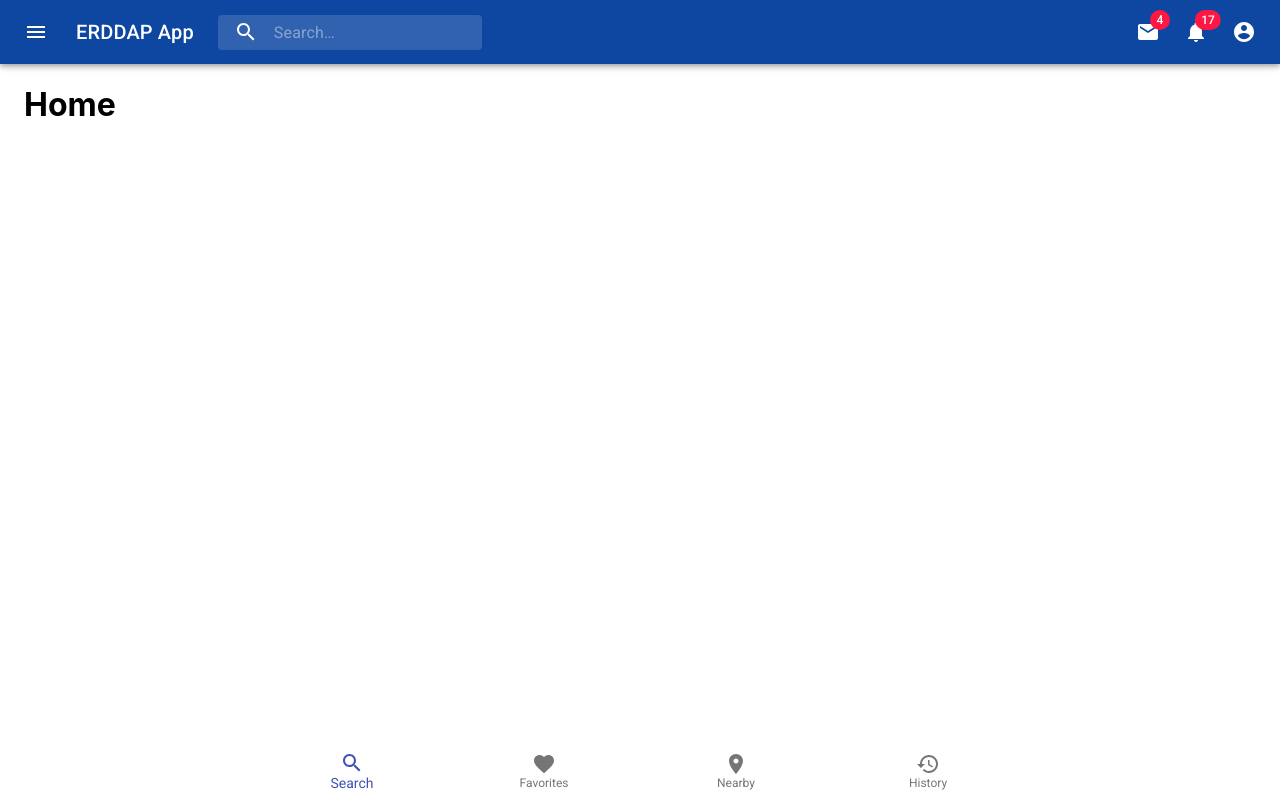
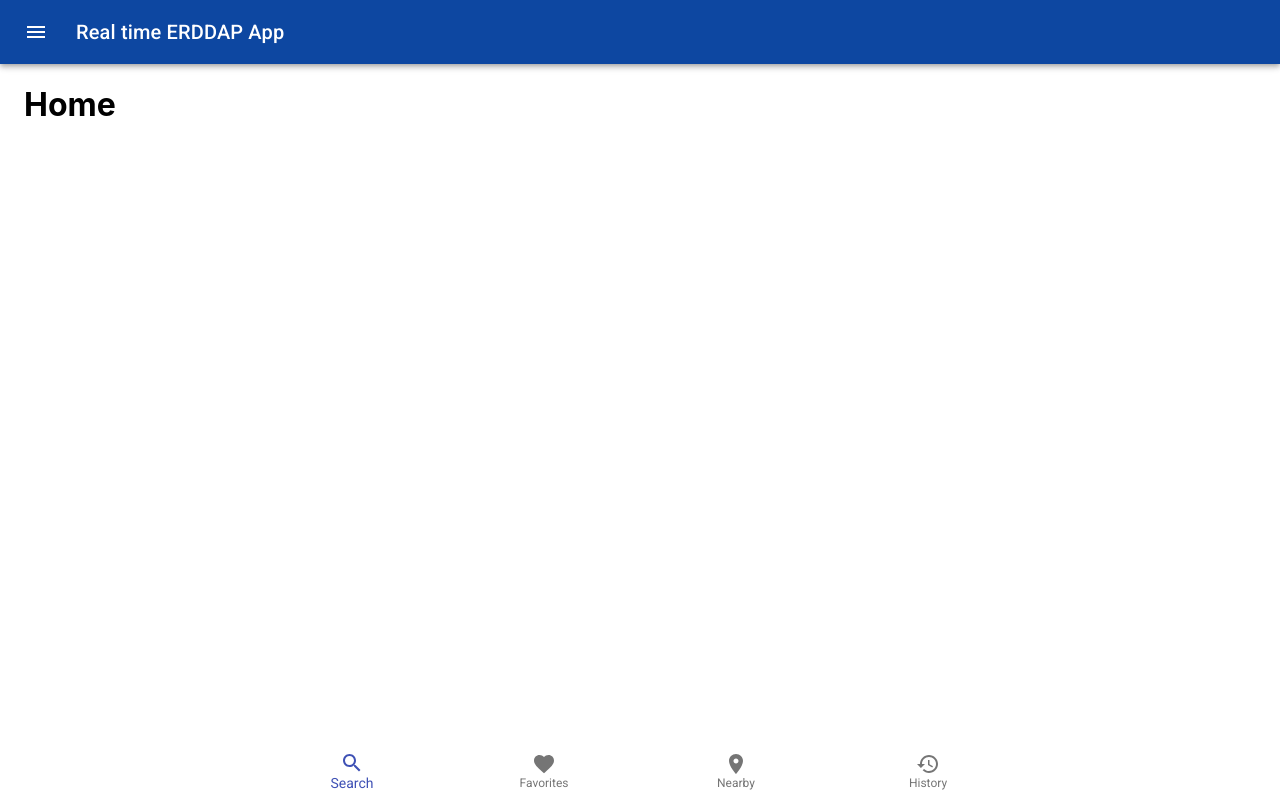
Before and after one commit to akbstone/erddap-realtime-app, a React (Create React App) app: page / in a window 1280 px wide. Built offline with nearby package versions, Linux system fonts and the light colour scheme.

Commit message:
remove unused elements from header

```diff
--- a/src/components/search_app_bar.js
+++ b/src/components/search_app_bar.js
@@ -4,15 +4,9 @@ import AppBar from '@material-ui/core/AppBar';
 import Toolbar from '@material-ui/core/Toolbar';
 import IconButton from '@material-ui/core/IconButton';
 import Typography from '@material-ui/core/Typography';
-import InputBase from '@material-ui/core/InputBase';
-import Badge from '@material-ui/core/Badge';
 import MenuItem from '@material-ui/core/MenuItem';
 import Menu from '@material-ui/core/Menu';
 import MenuIcon from '@material-ui/icons/Menu';
-import SearchIcon from '@material-ui/icons/Search';
-import AccountCircle from '@material-ui/icons/AccountCircle';
-import MailIcon from '@material-ui/icons/Mail';
-import NotificationsIcon from '@material-ui/icons/Notifications';
 import MoreIcon from '@material-ui/icons/MoreVert';
 
 const useStyles = makeStyles(theme => ({
@@ -85,9 +79,7 @@ export default function PrimarySearchAppBar() {
   const isMenuOpen = Boolean(anchorEl);
   const isMobileMenuOpen = Boolean(mobileMoreAnchorEl);
 
-  function handleProfileMenuOpen(event) {
-    setAnchorEl(event.currentTarget);
-  }
+
 
   function handleMobileMenuClose() {
     setMobileMoreAnchorEl(null);
@@ -133,44 +125,9 @@ export default function PrimarySearchAppBar() {
             <MenuIcon />
           </IconButton>
           <Typography className={classes.title} variant="h6" noWrap>
-            ERDDAP App
+            Real time ERDDAP App
           </Typography>
-          <div className={classes.search}>
-            <div className={classes.searchIcon}>
-              <SearchIcon />
-            </div>
-            <InputBase
-              placeholder="Search…"
-              classes={{
-                root: classes.inputRoot,
-                input: classes.inputInput,
-              }}
-              inputProps={{ 'aria-label': 'search' }}
-            />
-          </div>
           <div className={classes.grow} />
-          <div className={classes.sectionDesktop}>
-            <IconButton aria-label="show 4 new mails" color="inherit">
-              <Badge badgeContent={4} color="secondary">
-                <MailIcon />
-              </Badge>
-            </IconButton>
-            <IconButton aria-label="show 17 new notifications" color="inherit">
-              <Badge badgeContent={17} color="secondary">
-                <NotificationsIcon />
-              </Badge>
-            </IconButton>
-            <IconButton
-              edge="end"
-              aria-label="account of current user"
-              aria-controls={menuId}
-              aria-haspopup="true"
-              onClick={handleProfileMenuOpen}
-              color="inherit"
-            >
-              <AccountCircle />
-            </IconButton>
-          </div>
           <div className={classes.sectionMobile}>
             <IconButton
               aria-label="show more"
```
